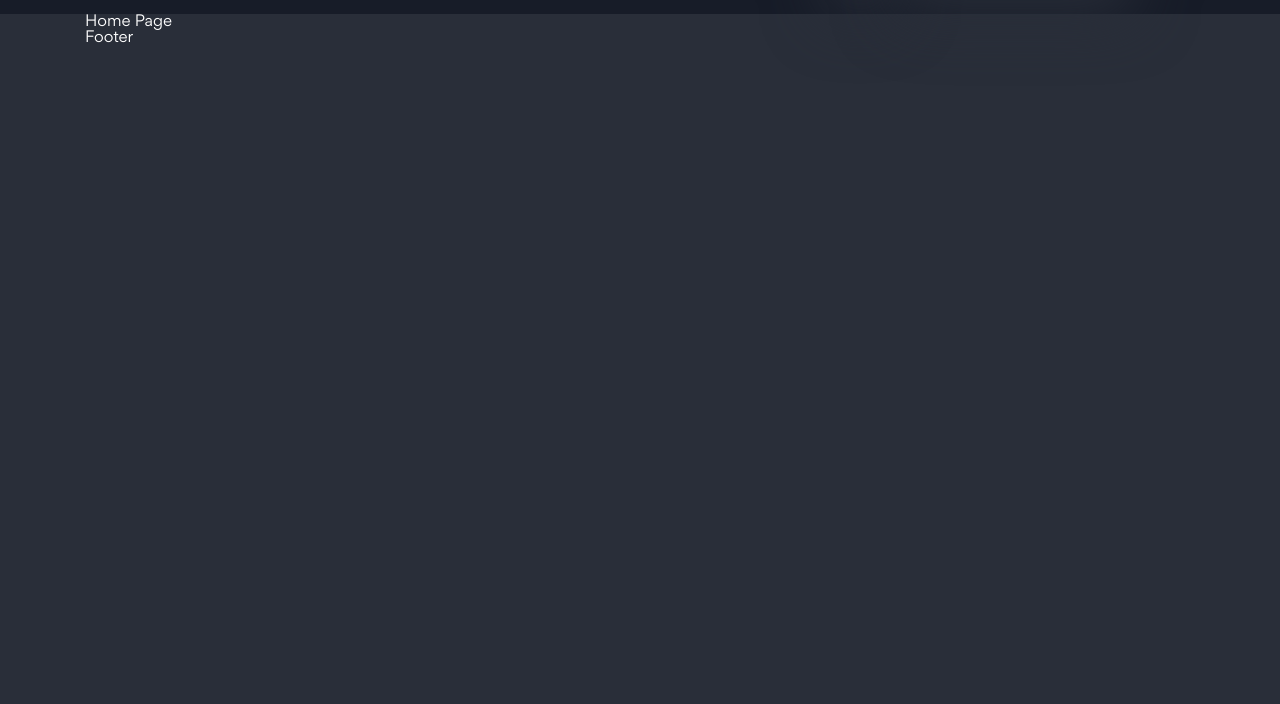
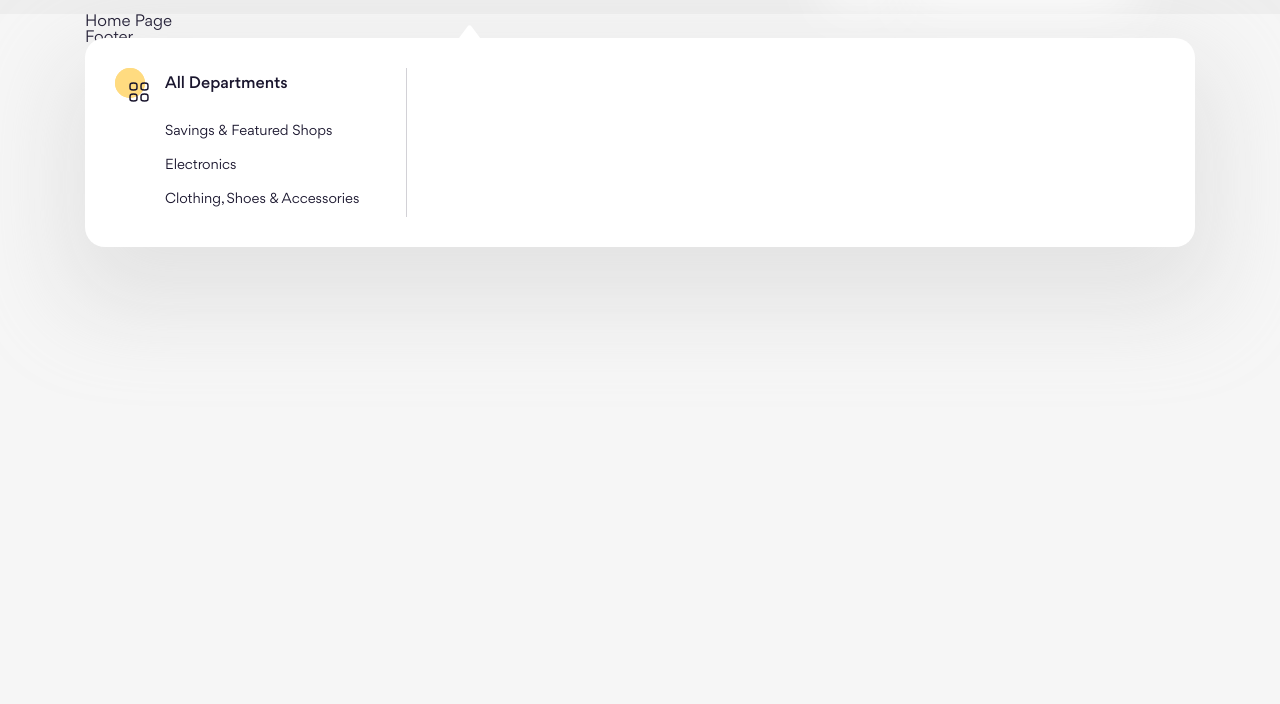
Before and after one commit to ntritin62/htmlcss-project-08, a website: page index.html in a window 1280 px wide. Shown: the part 96-800 px from the top of the page. Drawn offline with Linux system fonts and the light colour scheme.

Commit message:
mega menu inner

```diff
--- a/index.html
+++ b/index.html
@@ -1,5 +1,5 @@
 <!DOCTYPE html>
-<html lang="en" class="dark">
+<html lang="en">
   <head>
     <meta charset="UTF-8" />
     <meta name="viewport" content="width=device-width, initial-scale=1.0" />
--- a/scss/components/_dropdown.scss
+++ b/scss/components/_dropdown.scss
@@ -1,11 +1,14 @@
 .dropdown {
   position: absolute;
   left: 0;
+  width: min(1240px, 100%);
+
   padding-top: 54px;
-  display: none;
+  // display: none;
 
   &__inner {
     position: relative;
+    max-height: min(582px, 100vh - 158px);
     padding: 30px;
     border-radius: 20px;
     background: var(--dropdown-bg-color);
@@ -22,3 +25,66 @@
     }
   }
 }
+
+.top-menu {
+  height: 100%;
+  &__main {
+    width: 292px;
+    height: 100%;
+    border-right: 1px solid var(--top-menu-border-color);
+  }
+}
+
+.menu-column {
+  display: flex;
+  gap: 14px;
+
+  &__icon {
+    position: relative;
+    flex-shrink: 0;
+    width: 36px;
+    height: 36px;
+  }
+
+  &__content {
+    flex: 1;
+  }
+
+  &__icon-1 {
+    width: 30px;
+    height: 30px;
+    object-fit: cover;
+  }
+
+  &__icon-2 {
+    position: absolute;
+    right: 0;
+    bottom: 0;
+    width: 24px;
+    height: 24px;
+    object-fit: cover;
+  }
+
+  &__heading {
+    margin-top: 4px;
+    font-size: 1.6rem;
+    font-weight: 500;
+    line-height: 150%;
+  }
+
+  &__list {
+    margin-top: 19px;
+  }
+
+  &__link {
+    display: block;
+    padding: 7px 0;
+    font-size: 1.4rem;
+    line-height: 142.857%;
+
+    &:hover {
+      font-weight: 500;
+      color: #0071dc;
+    }
+  }
+}
--- a/scss/theme/_dark.scss
+++ b/scss/theme/_dark.scss
@@ -14,4 +14,6 @@
 
   --dropdown-arrow-color: brightness(0) saturate(100%) invert(19%) sepia(24%)
     saturate(451%) hue-rotate(180deg) brightness(95%) contrast(96%);
+
+  --top-menu-border-color: #171c28;
 }
--- a/scss/theme/_light.scss
+++ b/scss/theme/_light.scss
@@ -17,4 +17,5 @@
   // Dropdown
   --dropdown-bg-color: #fff;
   --dropdown-shadow-color: rgba(200, 200, 200, 0.4);
+  --top-menu-border-color: #d2d1d6;
 }
--- a/templates/header.html
+++ b/templates/header.html
@@ -29,10 +29,43 @@
           </a>
           <div class="dropdown">
             <div class="dropdown__inner">
-              Lorem ipsum dolor sit amet consectetur adipisicing elit. Ipsum
-              architecto explicabo pariatur iure. Cupiditate nihil ipsa tempore
-              sequi iure eaque distinctio vitae, dolores obcaecati quis,
-              explicabo aspernatur voluptatem, aperiam rem.
+              <div class="top-menu">
+                <div class="top-menu__main">
+                  <!-- Menu column -->
+                  <div class="menu-column">
+                    <div class="menu-column__icon">
+                      <img
+                        src="./assets/img/category/cate-1.1.svg"
+                        alt=""
+                        class="menu-column__icon-1"
+                      />
+                      <img
+                        src="./assets/img/category/cate-1.2.svg"
+                        alt=""
+                        class="menu-column__icon-2"
+                      />
+                    </div>
+                    <div class="menu-column__content">
+                      <h2 class="menu-column__heading">All Departments</h2>
+                      <ul class="menu-column__list">
+                        <li>
+                          <a href="#!" class="menu-column__link"
+                            >Savings & Featured Shops</a
+                          >
+                        </li>
+                        <li>
+                          <a href="#!" class="menu-column__link">Electronics</a>
+                        </li>
+                        <li>
+                          <a href="#!" class="menu-column__link"
+                            >Clothing, Shoes & Accessories</a
+                          >
+                        </li>
+                      </ul>
+                    </div>
+                  </div>
+                </div>
+              </div>
             </div>
           </div>
         </li>
@@ -45,14 +78,6 @@
               class="icon navbar__arrow"
             />
           </a>
-          <div class="dropdown">
-            <div class="dropdown__inner">
-              Lorem ipsum dolor sit amet consectetur adipisicing elit. Ipsum
-              architecto explicabo pariatur iure. Cupiditate nihil ipsa tempore
-              sequi iure eaque distinctio vitae, dolores obcaecati quis,
-              explicabo aspernatur voluptatem, aperiam rem.
-            </div>
-          </div>
         </li>
         <li class="navbar__item">
           <a href="" class="navbar__link">
@@ -63,14 +88,6 @@
               class="icon navbar__arrow"
             />
           </a>
-          <div class="dropdown">
-            <div class="dropdown__inner">
-              Lorem 3 ipsum dolor sit amet consectetur adipisicing elit. Ipsum
-              architecto explicabo pariatur iure. Cupiditate nihil ipsa tempore
-              sequi iure eaque distinctio vitae, dolores obcaecati quis,
-              explicabo aspernatur voluptatem, aperiam rem.
-            </div>
-          </div>
         </li>
       </ul>
     </nav>
```
Also changed, not shown: assets/css/main.css, assets/img/category/cate-1.1.svg (added), assets/img/category/cate-1.2.svg (added), 2 other files.
